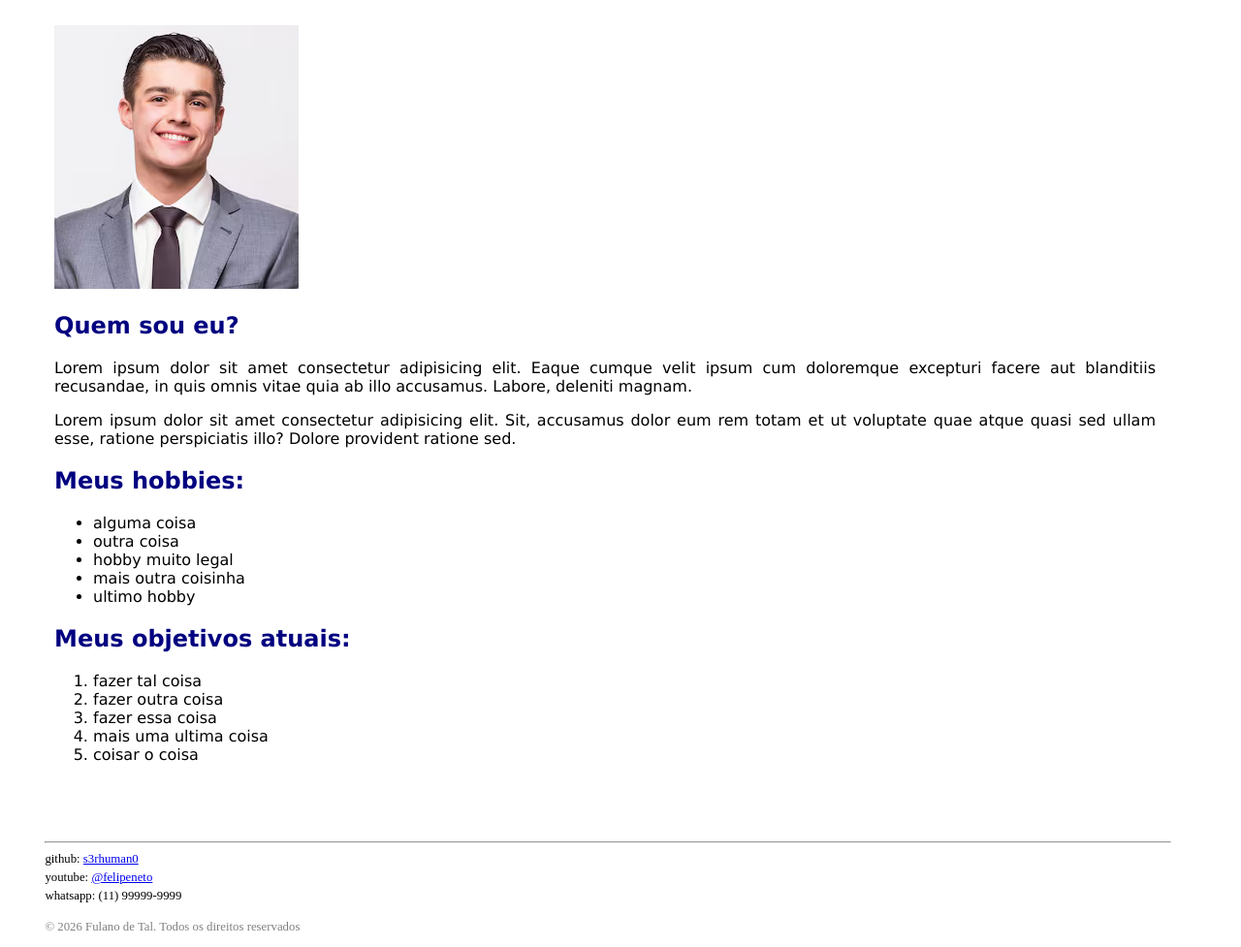
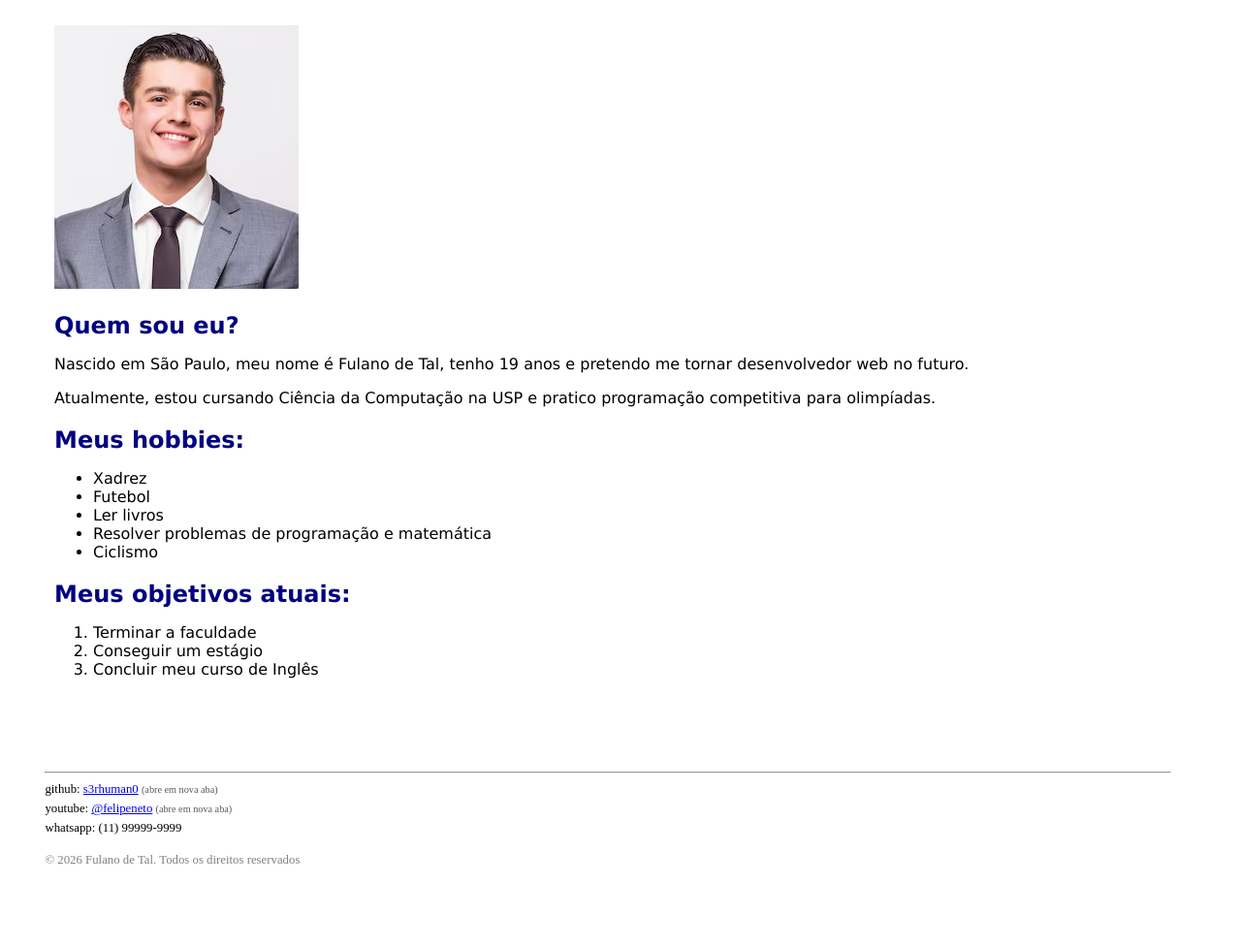
Before and after one commit to S3rhuman0/site_pessoal, a plain HTML site: page index.html in a window 1280 px wide. Shown: the part 81-1058 px from the top of the page at 97% size. After the commit the page ends 988 px from the top, so only its background shows below. Drawn offline with Linux system fonts and the light colour scheme.

Commit message:
aviso-e-adicionar-texto

```diff
--- a/index.html
+++ b/index.html
@@ -4,40 +4,35 @@
     <meta charset="UTF-8">
     <meta name="viewport" content="width=device-width, initial-scale=1.0">
     <title>Site Pessoal</title>
-    <link rel="stylesheet" href="style.css">
+    <link rel="stylesheet" href="styles.css">
 </head>
 <body>
     <header>
-        <h1>Um Pouco Sobre Mim: Fulano de Tal</h1>
+        <h1 id="titulo">Um Pouco Sobre Mim: Fulano de Tal</h1>
     </header>
-        <!--<p>
-            Lorem ipsum dolor sit amet consectetur adipisicing elit. Ex libero porro eligendi voluptatibus atque quibusdam accusantium id architecto ab minima voluptas fugit impedit, excepturi dolorum necessitatibus similique tenetur sint consectetur.
-        </p>-->
     <main>
         <img src="img/eu.png" alt="imagem do autor do site">
         <section id="introducao">
             <h2>Quem sou eu?</h2>
-            <p>Lorem ipsum dolor sit amet consectetur adipisicing elit. Eaque cumque velit ipsum cum doloremque excepturi facere aut blanditiis recusandae, in quis omnis vitae quia ab illo accusamus. Labore, deleniti magnam.</p>
-            <p>Lorem ipsum dolor sit amet consectetur adipisicing elit. Sit, accusamus dolor eum rem totam et ut voluptate quae atque quasi sed ullam esse, ratione perspiciatis illo? Dolore provident ratione sed.</p>
+            <p>Nascido em São Paulo, meu nome é Fulano de Tal, tenho 19 anos e pretendo me tornar desenvolvedor web no futuro.</p>
+            <p>Atualmente, estou cursando Ciência da Computação na USP e pratico programação competitiva para olimpíadas.</p>
         </section>
         <section id="hobbies">
             <h2>Meus hobbies:</h2>
             <ul>
-                <li>alguma coisa</li>
-                <li>outra coisa</li>
-                <li>hobby muito legal</li>
-                <li>mais outra coisinha</li>
-                <li>ultimo hobby</li>
+                <li>Xadrez</li>
+                <li>Futebol</li>
+                <li>Ler livros</li>
+                <li>Resolver problemas de programação e matemática</li>
+                <li>Ciclismo</li>
             </ul>
         </section>
         <section id="objetivos">
             <h2>Meus objetivos atuais:</h2>
             <ol>
-                <li>fazer tal coisa</li>
-                <li>fazer outra coisa</li>
-                <li>fazer essa coisa</li>
-                <li>mais uma ultima coisa</li>
-                <li>coisar o coisa</li>
+                <li>Terminar a faculdade</li>
+                <li>Conseguir um estágio</li>
+                <li>Concluir meu curso de Inglês</li>
             </ol>
         </section>
     </main>
@@ -46,8 +41,8 @@
 
         <hr>
         <section id="contato">
-            <p>github: <a href="https://github.com/s3rhuman0" target="_blank">s3rhuman0</a></p>
-            <p>youtube: <a href="https://www.youtube.com/@felipeneto" target="_blank">@felipeneto</a></p>
+            <p>github: <a href="https://github.com/s3rhuman0" target="_blank" rel="noopener">s3rhuman0</a> <span id="aviso">(abre em nova aba)</span></p>
+            <p>youtube: <a href="https://www.youtube.com/@felipeneto" target="_blank" rel="noopener">@felipeneto</a> <span id="aviso2">(abre em nova aba)</span></p>
             <p>whatsapp: (11) 99999-9999</p>
         </section>
         <section id="copy">
--- a/style.css
+++ b/styles.css
@@ -1,5 +1,7 @@
 body {
     background-color: white;
+    font-family: 'Times New Roman', Times, serif;
+    color: black;
 }
 
 
@@ -10,7 +12,16 @@ header {
     font-family: Verdana, Geneva, Tahoma, sans-serif;
 }
 
+#titulo {
+    color: white;
+    text-align: center;
+    font-family: Verdana, Geneva, Tahoma, sans-serif;
+    background: navy;
+}
+
 main {
+    align-content: center;
+    max-width: fit-content;
     text-align: justify;
     font-family: Verdana, Geneva, Tahoma, sans-serif;
     margin-top: 3em;
@@ -22,6 +33,8 @@ main {
 }
 h2 {
     color: navy;
+    font-size: 1.5em;
+    margin-bottom: 10px;
 }
 
 footer {
@@ -37,6 +50,11 @@ footer {
     margin-bottom: 1.7em;
 }
 
+#aviso, #aviso2 {
+    opacity: 0.65;
+    font-size: 0.8em;
+}
+
 #copy {
     color: gray;
 }
```
